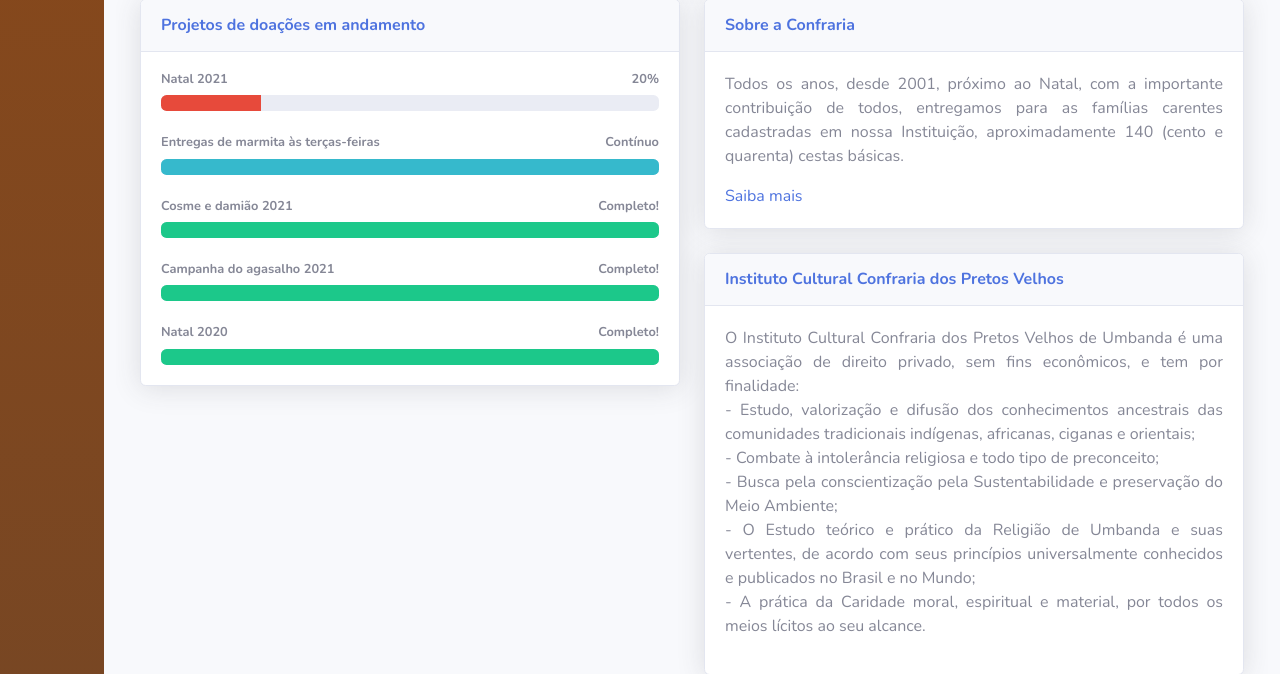
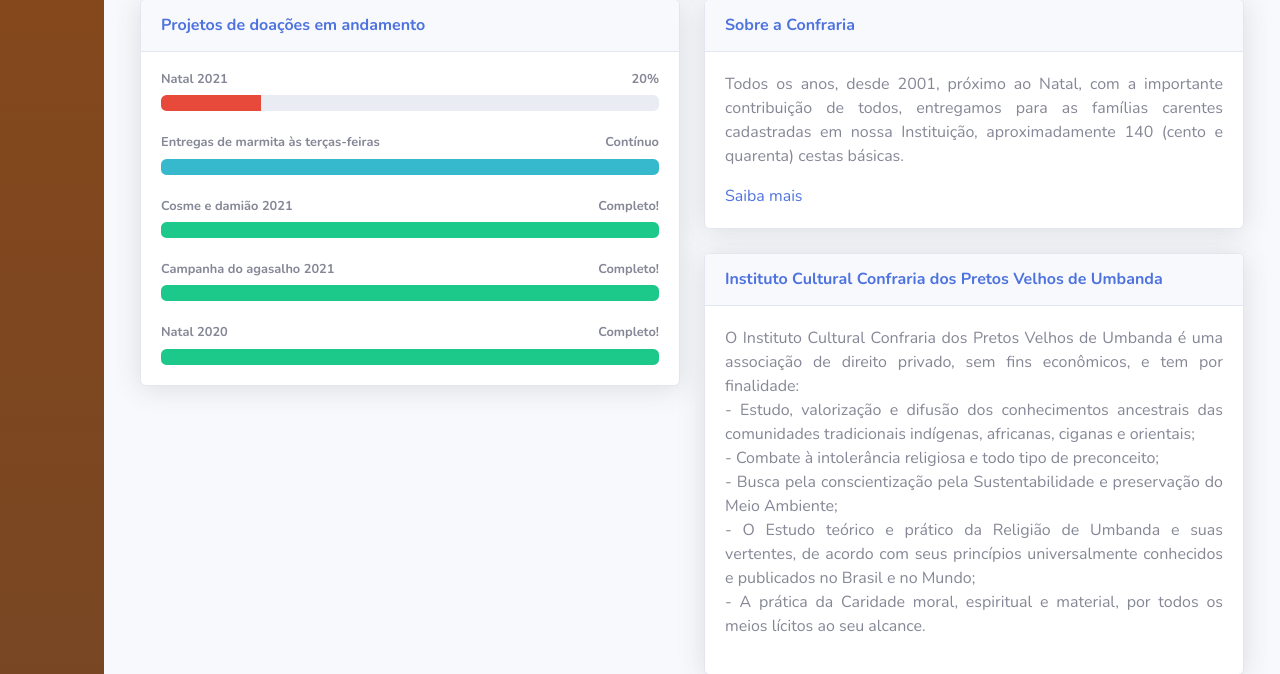
Before and after one commit to wartrax13/erp_confraria, a Django app: page / in a window 1280 px wide. Shown: the part 718-1392 px from the top of the page. Run offline with Django 3.2, Linux system fonts and the light colour scheme; data that the repository does not hold is empty; some libraries are stand-ins or nearby versions.

Commit message:
Adjusted title

```diff
--- a/confraria/templates/index.html
+++ b/confraria/templates/index.html
@@ -345,7 +345,7 @@
                             <!-- Approach -->
                             <div class="card shadow mb-4">
                                 <div class="card-header py-3">
-                                    <h6 class="m-0 font-weight-bold text-primary">Instituto Cultural Confraria dos Pretos Velhos</h6>
+                                    <h6 class="m-0 font-weight-bold text-primary">Instituto Cultural Confraria dos Pretos Velhos de Umbanda</h6>
                                 </div>
                                 <div class="card-body">
                                     <p class="text-justify">O Instituto Cultural Confraria dos Pretos Velhos de Umbanda é uma associação de direito privado, sem fins econômicos, e tem por finalidade:
```
